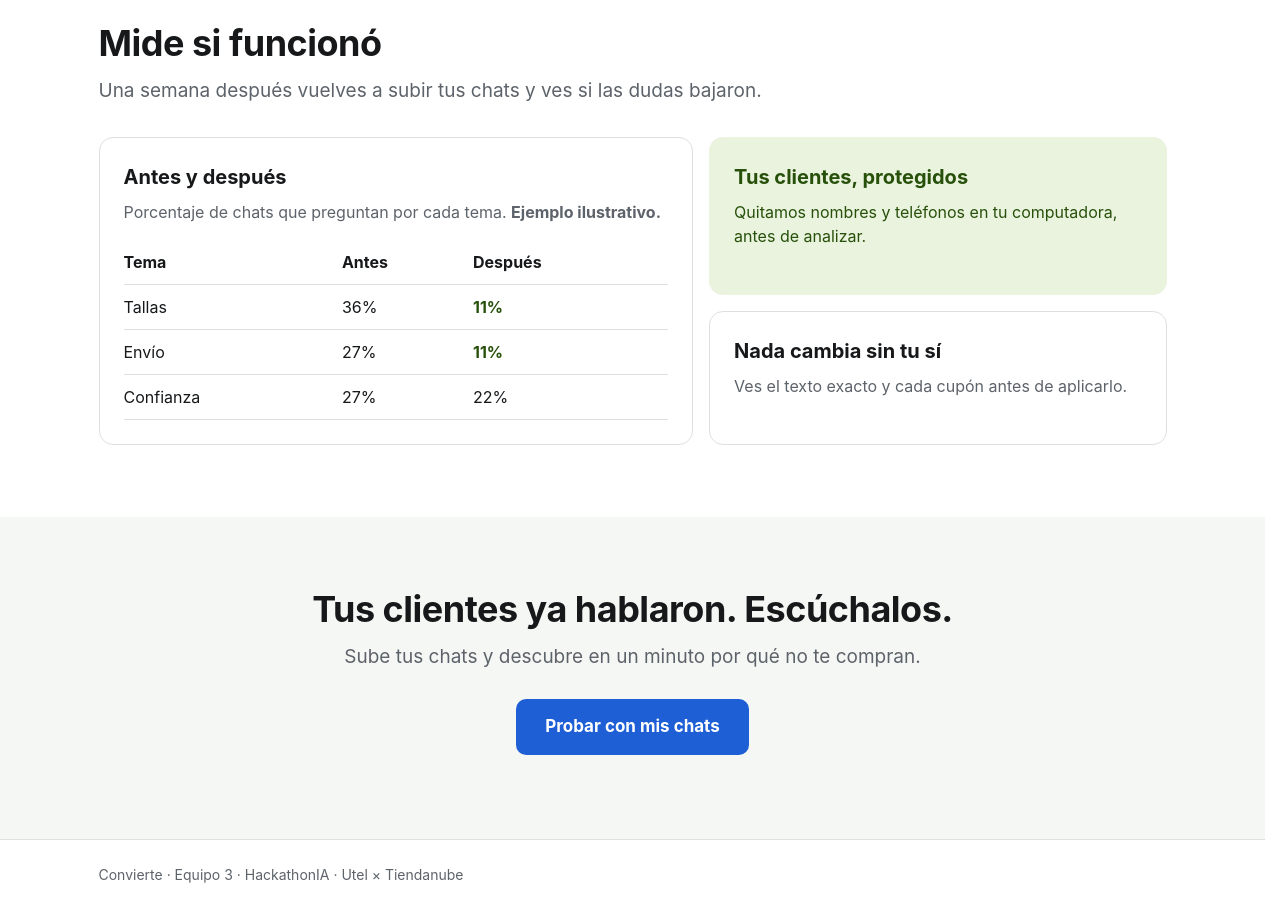
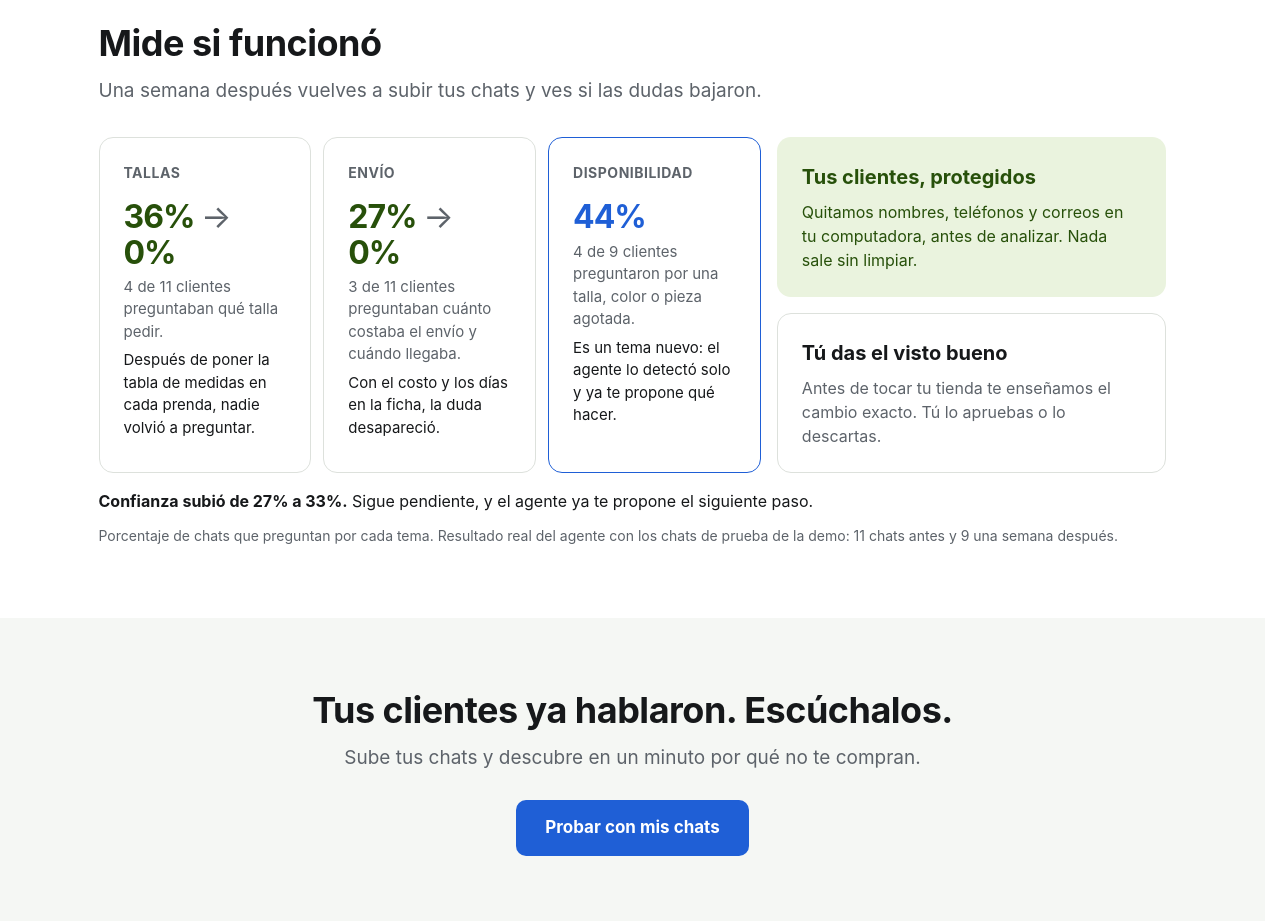
Before and after one commit to descamilla-codes/hackathonia-agente, a website: page landing.html in a window 1280 px wide. Shown: the part 3160-4081 px from the top of the page. Drawn offline with Linux system fonts and the light colour scheme.

Commit message:
feat: show real before and after results on the landing

```diff
--- a/landing.html
+++ b/landing.html
@@ -73,14 +73,25 @@ nav .btn { padding: 10px 18px; }
 .demo-note { margin: 12px 0 0; font-size: 14px; }
 
 /* 5. Results */
-.bento { display: grid; grid-template-columns: 1.3fr 1fr; gap: 16px; margin-top: 32px; }
+.results { display: grid; grid-template-columns: 1.7fr 1fr; gap: 16px; margin-top: 32px; }
+.results .left { display: flex; }
+.results .stats { flex: 1; }
+.stats { display: grid; grid-template-columns: repeat(3, 1fr); gap: 12px; }
+.side { display: grid; gap: 16px; }
+.stat-card { display: flex; flex-direction: column; gap: 6px; padding: 20px; }
+.card.stat-card p { font-size: 15px; }
+.card.stat-card p + p { color: var(--ink); }
+.stat-card .big { margin-top: 10px; }
+.stat-card .big span { color: var(--muted); font-weight: 400; }
+.stat-card .topic { font-size: 14px; font-weight: 700; color: var(--muted); text-transform: uppercase; letter-spacing: .5px; }
+.stat-card .big { font-size: 32px; line-height: 1.1; letter-spacing: -1px; color: var(--ok-ink); }
+.stat-card.next { border-color: var(--accent); }
+.stat-card.next .big { color: var(--accent); }
+.note { font-size: 14px; margin: 12px 0 0; }
+.pending { margin: 16px 0 0; font-size: 16px; }
 .card { border: 1px solid var(--line); border-radius: 14px; padding: 24px; background: var(--bg); }
 .card h3 { margin: 0 0 8px; font-size: 20px; }
 .card p { margin: 0; color: var(--muted); font-size: 16px; }
-.compare { width: 100%; border-collapse: collapse; margin-top: 16px; font-size: 16px; }
-.compare th, .compare td { text-align: left; padding: 10px 0; border-bottom: 1px solid var(--line); }
-.compare td.down { color: var(--ok-ink); font-weight: 700; }
-.side { display: grid; gap: 16px; }
 .card.ok { background: var(--ok-bg); border-color: transparent; }
 .card.ok h3, .card.ok p { color: var(--ok-ink); }
 
@@ -92,7 +103,7 @@ footer { border-top: 1px solid var(--line); padding: 24px 0; font-size: 14px; co
 @media (max-width: 900px) {
   .hero h1 { font-size: 38px; }
   h2 { font-size: 28px; }
-  .pain, .steps, .bento { grid-template-columns: 1fr; }
+  .pain, .steps, .results { grid-template-columns: 1fr; }
   nav a:not(.btn) { display: none; }
   .demo iframe { height: 640px; }
   section { padding: 48px 0; }
@@ -175,29 +186,23 @@ footer { border-top: 1px solid var(--line); padding: 24px 0; font-size: 14px; co
     <div class="wrap">
       <h2>Mide si funcionó</h2>
       <p class="lead">Una semana después vuelves a subir tus chats y ves si las dudas bajaron.</p>
-      <div class="bento">
-        <div class="card">
-          <h3>Antes y después</h3>
-          <p>Porcentaje de chats que preguntan por cada tema. <b>Ejemplo ilustrativo.</b></p>
-          <!-- MAQUETA: números ilustrativos, reemplazar por el resultado real de "Una semana después" -->
-          <table class="compare">
-            <tr><th>Tema</th><th>Antes</th><th>Después</th></tr>
-            <tr><td>Tallas</td><td>36%</td><td class="down">11%</td></tr>
-            <tr><td>Envío</td><td>27%</td><td class="down">11%</td></tr>
-            <tr><td>Confianza</td><td>27%</td><td>22%</td></tr>
-          </table>
+      <div class="results">
+        <div class="left">
+          <div class="stats">
+            <div class="card stat-card"><span class="topic">Tallas</span><b class="big">36% <span>&rarr;</span> 0%</b><p>4 de 11 clientes preguntaban qué talla pedir.</p><p>Después de poner la tabla de medidas en cada prenda, nadie volvió a preguntar.</p></div>
+            <div class="card stat-card"><span class="topic">Envío</span><b class="big">27% <span>&rarr;</span> 0%</b><p>3 de 11 clientes preguntaban cuánto costaba el envío y cuándo llegaba.</p><p>Con el costo y los días en la ficha, la duda desapareció.</p></div>
+            <div class="card stat-card next"><span class="topic">Disponibilidad</span><b class="big">44%</b><p>4 de 9 clientes preguntaron por una talla, color o pieza agotada.</p><p>Es un tema nuevo: el agente lo detectó solo y ya te propone qué hacer.</p></div>
+          </div>
         </div>
         <div class="side">
           <div class="card ok">
-            <h3>Tus clientes, protegidos</h3>
-            <p>Quitamos nombres y teléfonos en tu computadora, antes de analizar.</p>
+            <h3>Tus clientes, protegidos</h3><p>Quitamos nombres, teléfonos y correos en tu computadora, antes de analizar. Nada sale sin limpiar.</p>
           </div>
-          <div class="card">
-            <h3>Nada cambia sin tu sí</h3>
-            <p>Ves el texto exacto y cada cupón antes de aplicarlo.</p>
-          </div>
+          <div class="card"><h3>Tú das el visto bueno</h3><p>Antes de tocar tu tienda te enseñamos el cambio exacto. Tú lo apruebas o lo descartas.</p></div>
         </div>
       </div>
+      <p class="pending"><b>Confianza subió de 27% a 33%.</b> Sigue pendiente, y el agente ya te propone el siguiente paso.</p>
+      <p class="muted note">Porcentaje de chats que preguntan por cada tema. Resultado real del agente con los chats de prueba de la demo: 11 chats antes y 9 una semana después.</p>
     </div>
   </section>
 
```
